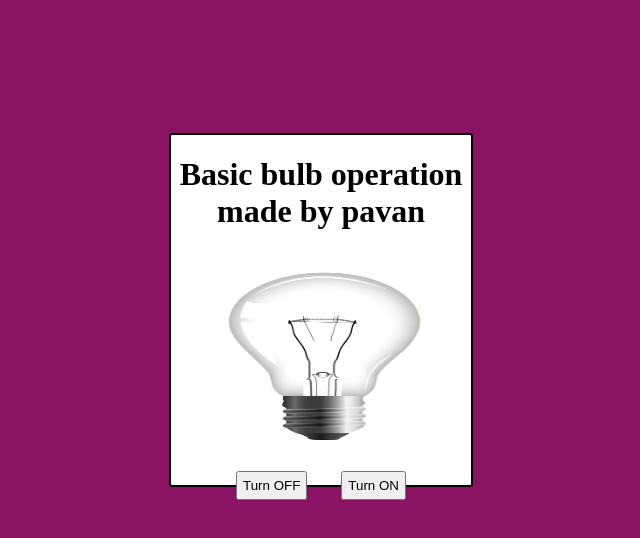
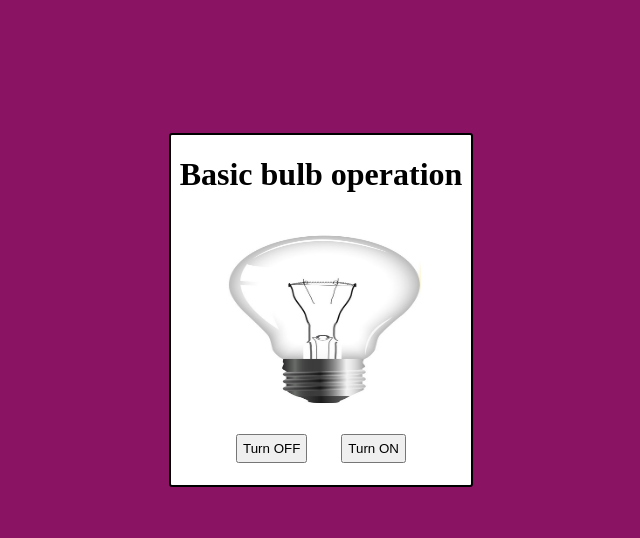
Before and after one commit to pavan9649/Bulb_operation, a plain HTML site: page index.html in a window 1280 px wide. Shown: the whole page, without its empty margins (339-979 px from the left). Drawn offline with Linux system fonts and the light colour scheme.

Commit message:
Update index.html

```diff
--- a/index.html
+++ b/index.html
@@ -47,7 +47,7 @@
 </head>
 <body>
     <div class="container">
-        <h1>Basic bulb operation made by pavan </h1>
+        <h1>Basic bulb operation </h1>
         <img id="image" src="./off bulb.jpg" alt="">
         <Button id="first" onclick="document.getElementById('image').src='./off bulb.jpg' " > Turn OFF</Button>
         <Button id="second"   onclick="document.getElementById('image').src='./on bulb.jpg' "> Turn ON</Button>
```
